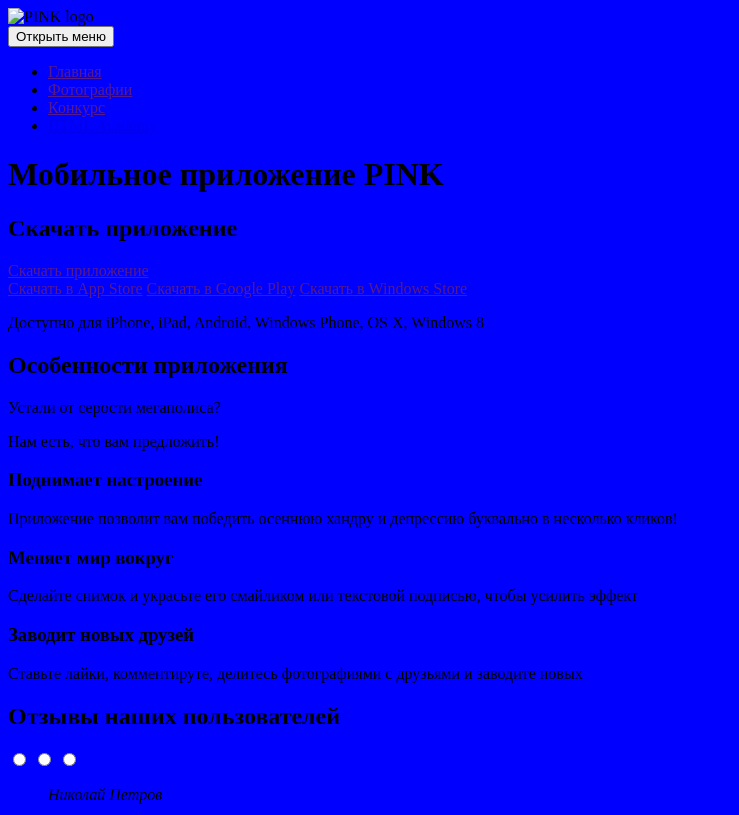
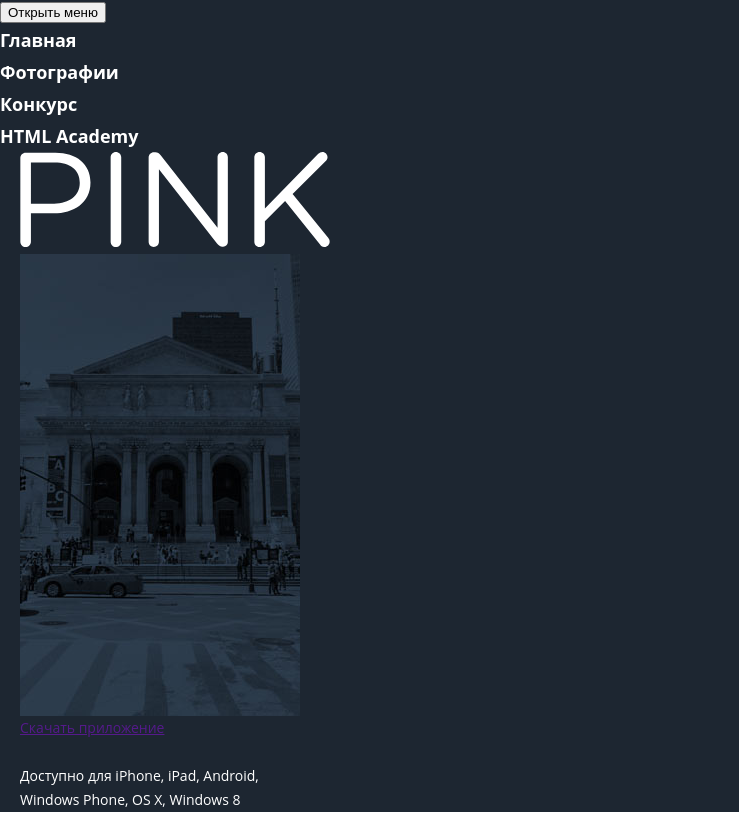
Before and after one commit to kmyagkov/144854-pink, a website: page index.html in a window 1280 px wide. Shown: the top 815 px of the page, without its empty margins (0-739 px from the left). Drawn offline with nearby package versions, Linux system fonts and the light colour scheme; files that its build step writes are made by us from their sources.

Commit message:
Начал верстку с помощью препроцессора

```diff
--- a/index.html
+++ b/index.html
@@ -7,10 +7,6 @@
   </head>
   <body>
     <header class="page-header">
-      <div class="page-header__wrapper">
-        <div class="logo logo--page-header">
-          <img src="" width="" height="" alt="PINK logo">
-        </div>
       <nav class="main-menu">
         <button class="main-menu__toggle" type="button">Открыть меню</button>
         <ul class="main-menu__list">
@@ -28,6 +24,10 @@
           </li>
         </ul>
       </nav>
+      <div class="page-header__wrapper">
+        <div class="logo logo--page-header">
+          <img src="img/logo-pink-white-mobile.svg" width="310" height="95" alt="PINK logo">
+        </div>
         <div class="intro">
           <h1 class="visually-hidden">
             Мобильное приложение PINK
@@ -61,6 +61,7 @@
           </p>
         </div>
         <section class="features__list">
+          <div class="features__wrapper">
             <section class="feature__item">
               <h3 class="feature__item-title">
                 Поднимает настроение
@@ -85,6 +86,7 @@
                 Ставьте лайки, комментируте, делитесь фотографиями с друзьями и заводите новых
               </p>
             </section>
+          </div>
         </section>
       </section>
       <section class="reviews">
--- a/sass/download-link.scss
+++ b/sass/download-link.scss
@@ -0,0 +1,6 @@
+.download-link {
+  display: inline-block;
+  vertical-align: top;
+  font-size: 0;
+  text-decoration: none;
+}
--- a/sass/download.scss
+++ b/sass/download.scss
@@ -0,0 +1,3 @@
+.download {
+
+}
--- a/sass/features.scss
+++ b/sass/features.scss
@@ -0,0 +1,9 @@
+.features {
+  &__list {
+    padding-bottom: 300px;
+    background: #f2f2f2 url("../img/iphone-screen-mobile@1x.png") no-repeat 0 bottom;
+    &__wrapper {
+    @include wrapper(280px, 0 20px);
+    }
+  }
+}
--- a/sass/intro.scss
+++ b/sass/intro.scss
@@ -0,0 +1,5 @@
+.intro {
+  width: 280px;
+  height: 462px;
+  background: #2c3949 url("../img/bg-back-mobile@1x.jpg") no-repeat 50% 50%;
+}
--- a/sass/main-menu.scss
+++ b/sass/main-menu.scss
@@ -0,0 +1,14 @@
+@import "mixins.scss";
+
+.main-menu {
+  &__list {
+    @include list-clear();
+  }
+  &__item a {
+    font-size: 18px;
+    font-weight: 700;
+    line-height: 32px;
+    color: #ffffff;
+    text-decoration: none;
+  }
+}
--- /dev/null
+++ b/sass/mixins.scss
@@ -0,0 +1,10 @@
+@mixin wrapper($wrapper-width, $wrapper-padding) {
+  width: $wrapper-width;
+  padding: $wrapper-padding;
+}
+
+@mixin list-clear() {
+  padding: 0;
+  margin: 0;
+  list-style: none;
+}
--- a/sass/page-header.scss
+++ b/sass/page-header.scss
@@ -0,0 +1,9 @@
+@import "mixins.scss";
+
+.page-header {
+  color: #ffffff;
+  background-color: #1d2631;
+  &__wrapper {
+    @include wrapper(280px, 0px 20px);
+  }
+}
--- a/sass/style.scss
+++ b/sass/style.scss
@@ -1,3 +1,28 @@
 body {
-  background: blue;
+  margin: 0;
+  font-family: "Open Sans", "Arial", sans-serif;
+  font-size: 14px;
+  font-weight: 400;
+  line-height: 24px;
+  color: #1d2631;
 }
+
+h1,
+h2,
+h3,
+h4,
+p {
+  margin: 0;
+}
+
+.visually-hidden {
+  display: none;
+}
+
+@import "page-header.scss";
+@import "main-menu.scss";
+@import "mixins.scss";
+@import "intro.scss";
+@import "download.scss";
+@import "download-link.scss";
+@import "features.scss";
```
Lines whose indentation alone changed are shown as unchanged.
